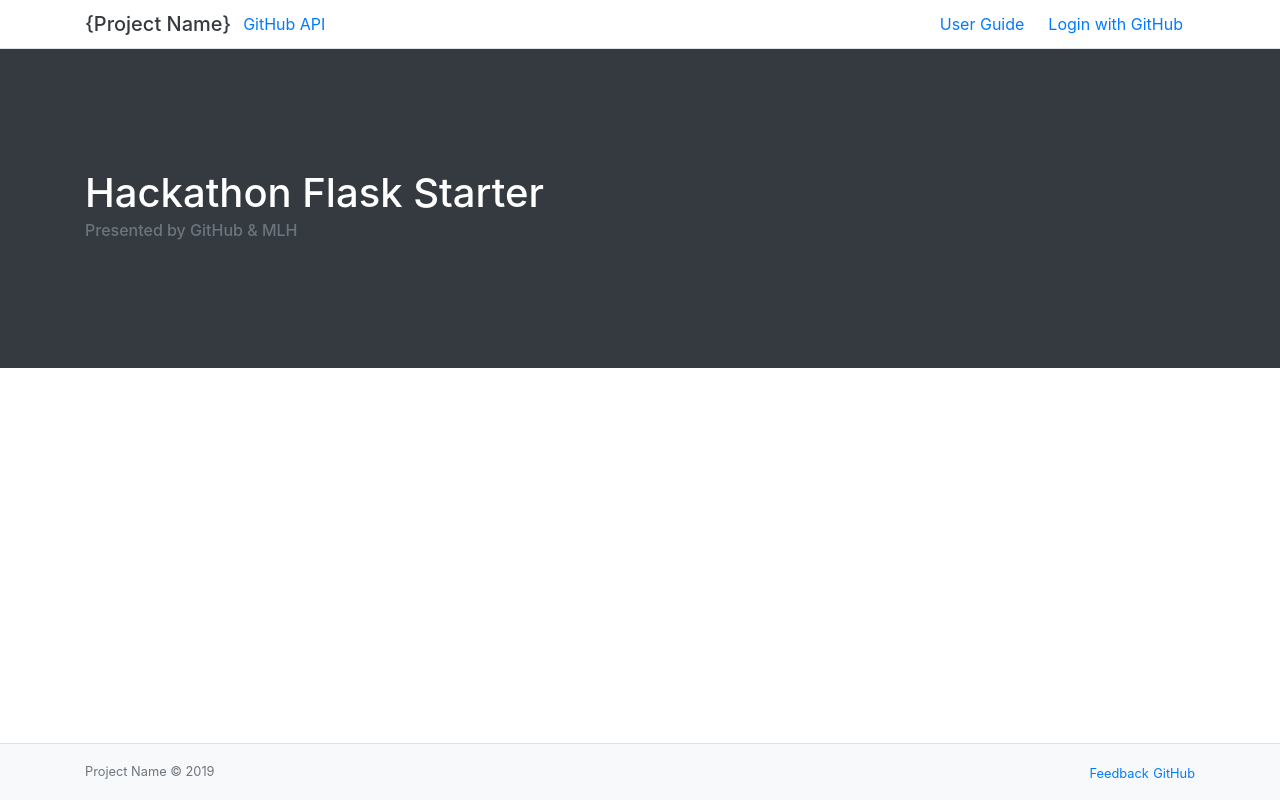
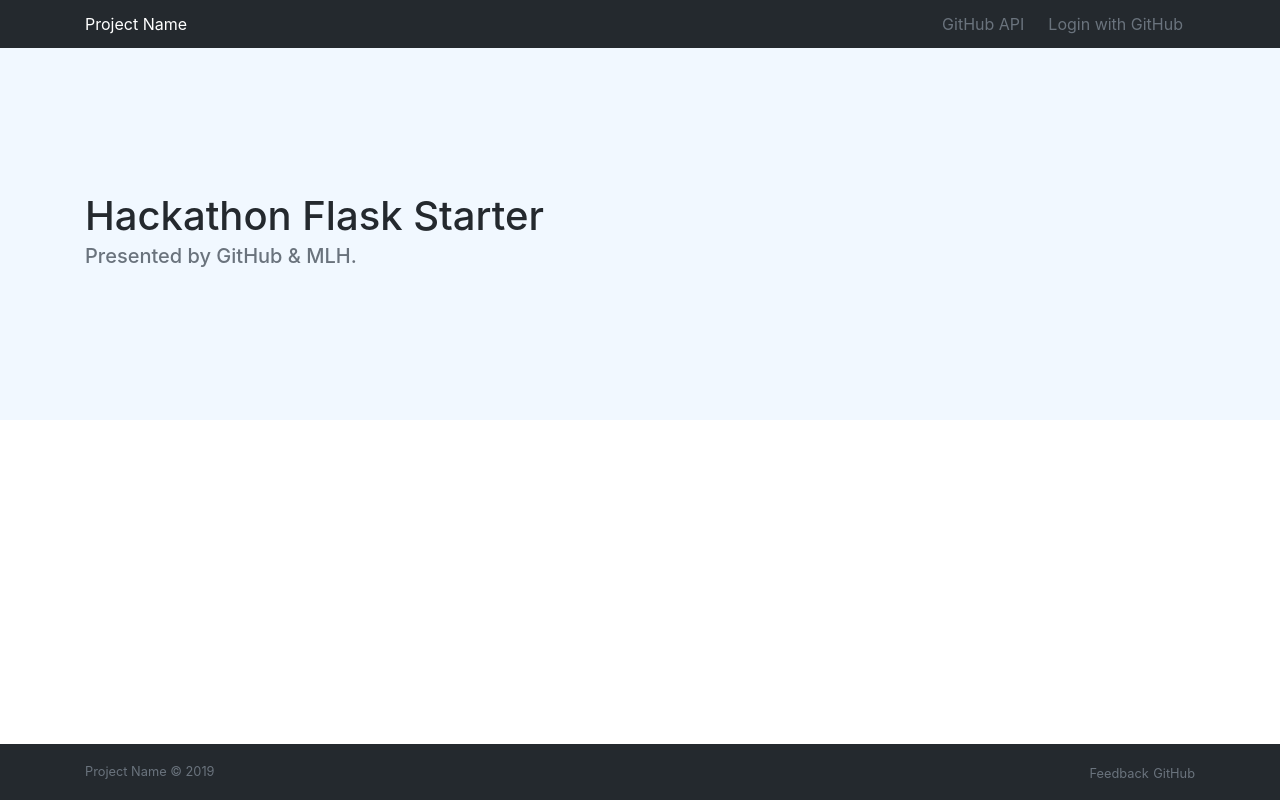
Before and after one commit to MLH/mlh-hackathon-flask-starter, a Flask app: template app/templates/home/index.html in a window 1280 px wide. Run offline with Flask 2, Linux system fonts and the light colour scheme; the template is opened without the code that fills it, so the values that code supplies are empty; the visitor is signed in with stand-in values (Sample User, id 1); some libraries are stand-ins or nearby versions.

Commit message:
Add colors css and update home page

```diff
--- /dev/null
+++ b/app/static/colors.css
@@ -0,0 +1,44 @@
+/* colors.css - A stylesheet for custom color classes */
+/* Colors came from Primer CSS */
+
+/* Classes for changing background colors */
+.bg-white         { background-color: #ffffff; }
+.bg-blue          { background-color: #0366d6; }
+.bg-blue-light    { background-color: #f1f8ff; }
+.bg-gray-dark     { background-color: #24292e; }
+.bg-gray          { background-color: #f6f8fa; }
+.bg-gray-light    { background-color: #fafbfc; }
+.bg-green         { background-color: #28a745; }
+.bg-green-light   { background-color: #dcffe4; }
+.bg-red           { background-color: #d73a49; }
+.bg-red-light     { background-color: #ffdce0; }
+.bg-yellow        { background-color: #ffd33d; }
+.bg-yellow-light  { background-color: #fff5b1; }
+.bg-purple        { background-color: #6f42c1; }
+.bg-purple-light  { background-color: #f5f0ff; }
+
+/* Classes for changing text colors */
+.text-blue          { color: #0366d6; }
+.text-red           { color: #cb2431; }
+.text-gray-light    { color: #6a737d; }
+.text-gray          { color: #586069; }
+.text-gray-dark     { color: #24292e; }
+.text-green         { color: #28a745; }
+.text-orange        { color: #a04100; }
+.text-orange-light  { color: #e36209; }
+.text-purple        { color: #6f42c1; }
+.text-white         { color: #ffffff; }
+.text-inherit       { color: inherit; }
+
+/* Classes for changing border colors */
+.border-blue        { border-color: #0366d6; }
+.border-blue-light  { border-color: #c8e1ff; }
+.border-green       { border-color: #34d058; }
+.border-green-light { border-color: #a2cbac; }
+.border-red         { border-color: #d73a49; }
+.border-red-light   { border-color: #cea0a5; }
+.border-purple      { border-color: #6f42c1; }
+.border-yellow      { border-color: #d9d0a5; }
+.border-gray-light  { border-color: #eaecef; }
+.border-gray-dark   { border-color: #d1d5da; }
+.border-black-fade  { border-color: rgba(27, 31, 35, 0.15); }
--- a/app/templates/footer.html
+++ b/app/templates/footer.html
@@ -1,11 +1,11 @@
-<footer class='bg-light py-2 border-top'>
+<footer class='bg-gray-dark text-gray-light py-2'>
   {% block footer %}
-    <div class='container text-secondary my-2'>
+    <div class='container my-2'>
       <div class='d-flex flex-column flex-sm-row justify-content-between align-items-center'>
         <small>Project Name © 2019</small>
         <span>
-          <small><a href=''>Feedback</a></small>
-          <small><a href=''>GitHub</a></small>
+          <small><a class='text-inherit' href=''>Feedback</a></small>
+          <small><a class='text-inherit' href=''>GitHub</a></small>
         </span>
       </div>
     </div>
--- a/app/templates/home/index.html
+++ b/app/templates/home/index.html
@@ -1,10 +1,10 @@
 {% extends 'layout.html' %}
 
 {% block header %}
-  <div class='bg-dark text-light py-5'>
-    <div class='container py-5 my-4'>
-      <h1 class='h1 mb-1 text-white'>Hackathon Flask Starter</h1>
-      <h2 class='h6 text-secondary'>Presented by GitHub & MLH</h2>
+  <div class='bg-blue-light text-gray-dark py-5'>
+    <div class='container py-5 my-5'>
+      <h1 class='h1 mb-1 text-blue-light'>Hackathon Flask Starter</h1>
+      <h2 class='h5 text-gray-light'>Presented by GitHub & MLH.</h2>
     </div>
   </div>
 {% endblock %}
--- a/app/templates/layout.html
+++ b/app/templates/layout.html
@@ -8,6 +8,7 @@
     <link rel="shortcut icon" href="{{ url_for('static', filename='favicon.ico') }}">
     <link rel="stylesheet" href="https://stackpath.bootstrapcdn.com/bootstrap/4.2.1/css/bootstrap.min.css" crossorigin="anonymous">
     <link rel="stylesheet" href="{{ url_for('static', filename='style.css') }}" >
+    <link rel="stylesheet" href="{{ url_for('static', filename='colors.css') }}" >
     <link rel="stylesheet" href="{{ url_for('static', filename='vendor/markdown.min.css') }}" >
     {% endblock %}
   </head>
--- a/app/templates/nav.html
+++ b/app/templates/nav.html
@@ -1,31 +1,32 @@
-<nav class="navigation border-bottom">
+<nav class="navigation bg-gray-dark text-gray-light">
   <div class="container">
     <div class="d-flex flex-column flex-sm-row justify-content-between align-items-center">
       <div class="d-flex align-items-center justify-content-between justify-content-sm-start w-100">
-        <a href="/" class="text-decoration-none text-dark">
-          <h1 class="h5 m-0">{Project Name}</h1>
-        </a>
-        <a class="nav-item p-2 m-1" href="{{ url_for('github.index') }}">
-          GitHub API
-        </a>
+        <span class="nav-item text-white">
+          <a class="text-inherit" href="/">
+            Project Name
+          </a>
+        </span>
       </div>
       <div class="d-flex align-items-center justify-content-between justify-content-sm-end w-100">
+        <span class="nav-item p-2 m-1">
+          <a class="text-inherit" href="{{ url_for('github.index') }}">
+            GitHub API
+          </a>
+        </span>
         {% if g.user %}
-          <span class="nav-item p-2 text-secondary d-flex align-items-center">
+          <span class="nav-item p-2 d-flex align-items-center">
             <img src="{{ g.user['avatar_url'] }}" class='rounded mr-2' style='width:24px; height:24px;'/>
             {{ g.user['username'] }}
           </span>
         {% endif %}
-        <span class="nav-item p-2 m-1">
-          <a href="{{ url_for('public.user_guide') }}">User Guide</a>
-        </span>
         {% if g.user %}
           <span class="nav-item p-2 m-1">
-            <a href="{{ url_for('auth.logout') }}">Log out</a>
+            <a class="text-inherit" href="{{ url_for('auth.logout') }}">Log out</a>
           </span>
         {% else %}
           <span class="nav-item p-2 m-1">
-            <a href="{{ url_for('auth.githubLogin') }}">Login with GitHub</a>
+            <a class="text-inherit" href="{{ url_for('auth.githubLogin') }}">Login with GitHub</a>
           </span>
         {% endif %}
       </div>
--- a/app/views/github.py
+++ b/app/views/github.py
@@ -13,7 +13,7 @@ def index():
     if not 'access_token' in session:
         flash('This page needs an authenticated user. Please sign in with your GitHub account.', 'warning')
         with open('docs/USER_GUIDE.md', 'r') as input_file:
-            text = input_file.read()
+            text = input_file.read().decode('utf-8')
             content = markdown.render(text)
             return render_template('github/guide.html', body=content)
 
```
Also changed, not shown: docs/USER_GUIDE.md (+0 -1 lines), README.md.
